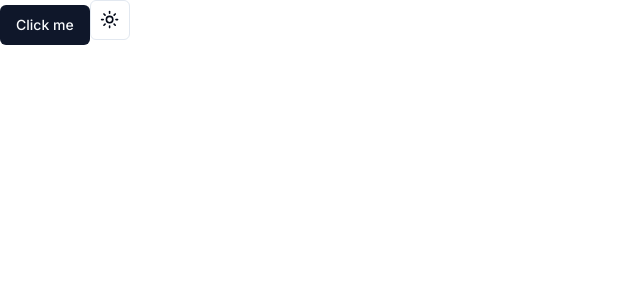
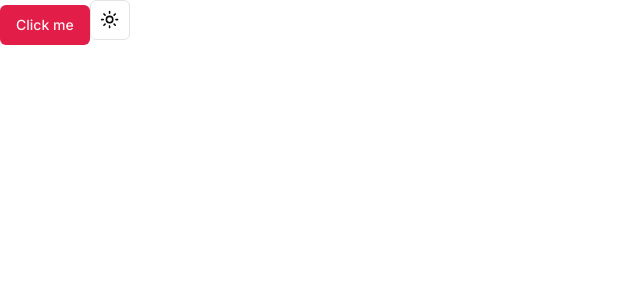
Before and after one commit to astrolog-app/astrolog, a Next.js app: page / in a window 1280 px wide. Shown: the top 300 px of the page, without its empty margins (0-640 px from the left). Built offline with nearby package versions, Linux system fonts and the light colour scheme.

Commit message:
update: changed theme color

```diff
--- a/src/app/globals.css
+++ b/src/app/globals.css
@@ -5,64 +5,47 @@
 @layer base {
   :root {
     --background: 0 0% 100%;
-    --foreground: 222.2 84% 4.9%;
-
+    --foreground: 240 10% 3.9%;
     --card: 0 0% 100%;
-    --card-foreground: 222.2 84% 4.9%;
-
+    --card-foreground: 240 10% 3.9%;
     --popover: 0 0% 100%;
-    --popover-foreground: 222.2 84% 4.9%;
-
-    --primary: 222.2 47.4% 11.2%;
-    --primary-foreground: 210 40% 98%;
-
-    --secondary: 210 40% 96.1%;
-    --secondary-foreground: 222.2 47.4% 11.2%;
-
-    --muted: 210 40% 96.1%;
-    --muted-foreground: 215.4 16.3% 46.9%;
-
-    --accent: 210 40% 96.1%;
-    --accent-foreground: 222.2 47.4% 11.2%;
-
+    --popover-foreground: 240 10% 3.9%;
+    --primary: 346.8 77.2% 49.8%;
+    --primary-foreground: 355.7 100% 97.3%;
+    --secondary: 240 4.8% 95.9%;
+    --secondary-foreground: 240 5.9% 10%;
+    --muted: 240 4.8% 95.9%;
+    --muted-foreground: 240 3.8% 46.1%;
+    --accent: 240 4.8% 95.9%;
+    --accent-foreground: 240 5.9% 10%;
     --destructive: 0 84.2% 60.2%;
-    --destructive-foreground: 210 40% 98%;
-
-    --border: 214.3 31.8% 91.4%;
-    --input: 214.3 31.8% 91.4%;
-    --ring: 222.2 84% 4.9%;
-
+    --destructive-foreground: 0 0% 98%;
+    --border: 240 5.9% 90%;
+    --input: 240 5.9% 90%;
+    --ring: 346.8 77.2% 49.8%;
     --radius: 0.5rem;
   }
 
   .dark {
-    --background: 222.2 84% 4.9%;
-    --foreground: 210 40% 98%;
-
-    --card: 222.2 84% 4.9%;
-    --card-foreground: 210 40% 98%;
-
-    --popover: 222.2 84% 4.9%;
-    --popover-foreground: 210 40% 98%;
-
-    --primary: 210 40% 98%;
-    --primary-foreground: 222.2 47.4% 11.2%;
-
-    --secondary: 217.2 32.6% 17.5%;
-    --secondary-foreground: 210 40% 98%;
-
-    --muted: 217.2 32.6% 17.5%;
-    --muted-foreground: 215 20.2% 65.1%;
-
-    --accent: 217.2 32.6% 17.5%;
-    --accent-foreground: 210 40% 98%;
-
+    --background: 20 14.3% 4.1%;
+    --foreground: 0 0% 95%;
+    --card: 24 9.8% 10%;
+    --card-foreground: 0 0% 95%;
+    --popover: 0 0% 9%;
+    --popover-foreground: 0 0% 95%;
+    --primary: 346.8 77.2% 49.8%;
+    --primary-foreground: 355.7 100% 97.3%;
+    --secondary: 240 3.7% 15.9%;
+    --secondary-foreground: 0 0% 98%;
+    --muted: 0 0% 15%;
+    --muted-foreground: 240 5% 64.9%;
+    --accent: 12 6.5% 15.1%;
+    --accent-foreground: 0 0% 98%;
     --destructive: 0 62.8% 30.6%;
-    --destructive-foreground: 210 40% 98%;
-
-    --border: 217.2 32.6% 17.5%;
-    --input: 217.2 32.6% 17.5%;
-    --ring: 212.7 26.8% 83.9%;
+    --destructive-foreground: 0 85.7% 97.3%;
+    --border: 240 3.7% 15.9%;
+    --input: 240 3.7% 15.9%;
+    --ring: 346.8 77.2% 49.8%;
   }
 }
 
```
